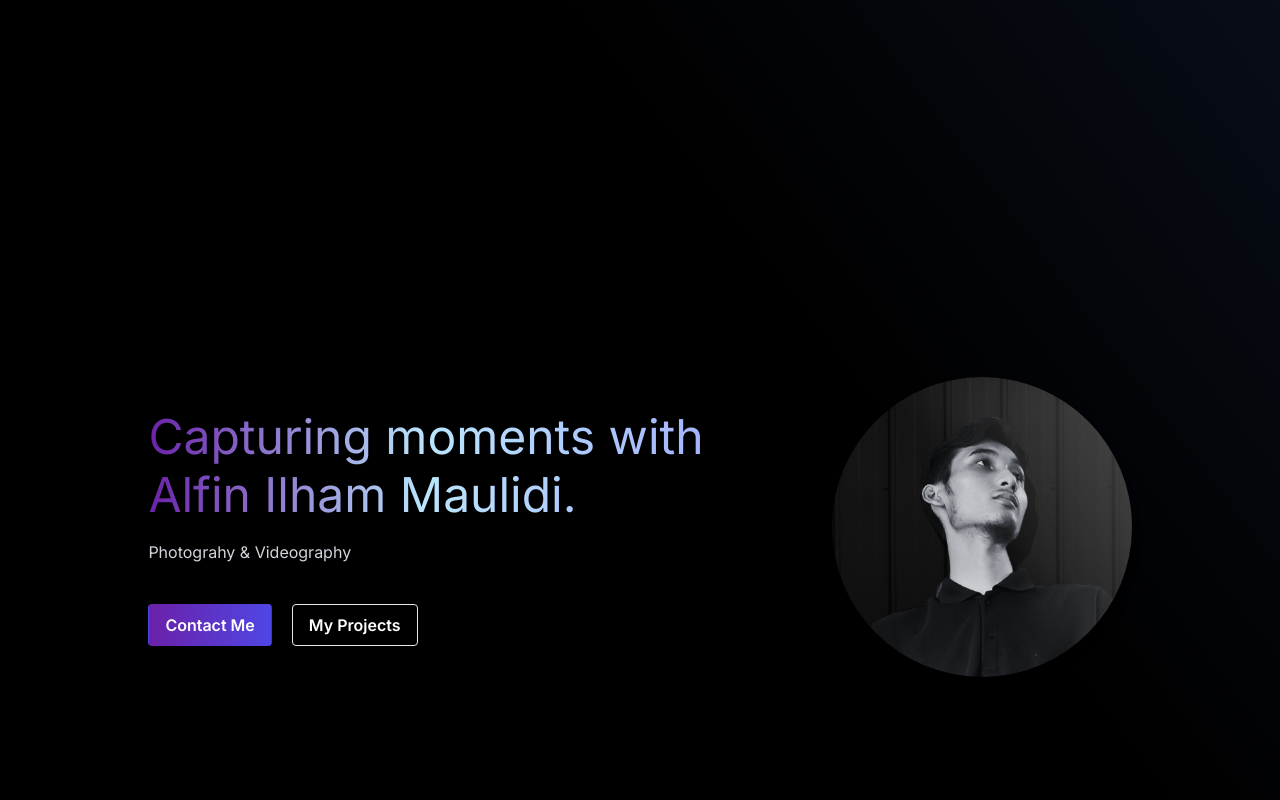
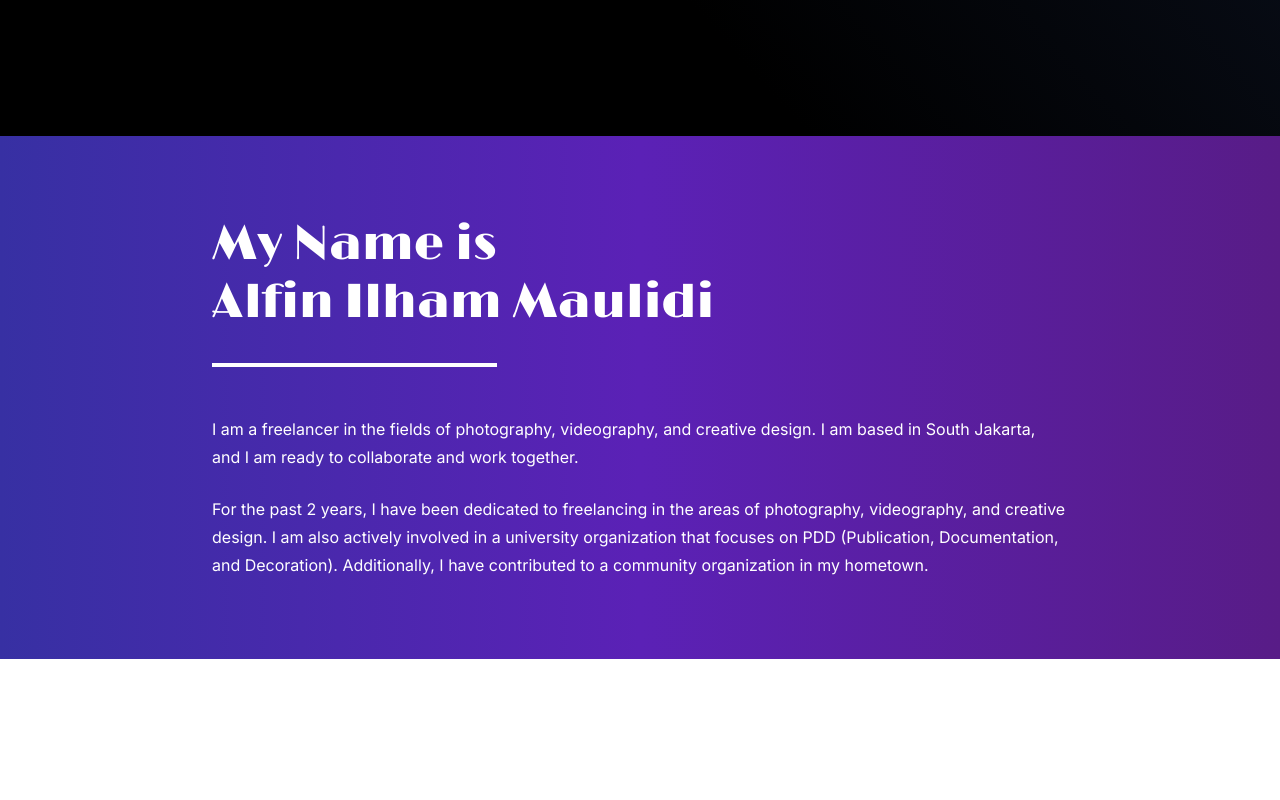
Before and after one commit to zidanhafiz/Alfin-Portfolio, a Next.js app: page / in a window 1280 px wide. Shown: the part 760-1560 px from the top of the page. After the commit the page ends 1419 px from the top, so only its background shows below. Built offline with nearby package versions, Linux system fonts and the light colour scheme.

Commit message:
Create About section

```diff
--- /dev/null
+++ b/app/About.tsx
@@ -0,0 +1,79 @@
+'use client';
+import { limelight } from '@/utils/fonts';
+import { motion } from 'framer-motion';
+import clsx from 'clsx';
+import { containerVariants } from '@/utils/variants';
+
+const itemsVariants = {
+  hidden: {
+    opacity: 0,
+    x: -30,
+  },
+  inView: {
+    opacity: 1,
+    x: 0,
+    transition: {
+      type: 'spring',
+      stiffness: 200,
+      duration: 0.7,
+    },
+  },
+};
+
+const lineVariants = {
+  hidden: {
+    scaleX: 0,
+  },
+  inView: {
+    scaleX: 1,
+    transition: {
+      duration: 1,
+    },
+  },
+};
+
+const About = () => {
+  return (
+    <div className='h-fit py-20 bg-gradient-to-l from-purple-900 via-violet-800 to-indigo-800 flex flex-col items-center justify-center'>
+      <motion.article
+        className='max-w-4xl px-5'
+        variants={containerVariants}
+        initial='hidden'
+        whileInView='inView'
+        viewport={{ once: true }}
+      >
+        <motion.h2
+          className={clsx(limelight.className, 'text-4xl md:text-5xl md:leading-[1.2em]')}
+          variants={itemsVariants}
+        >
+          My Name is <br />
+          Alfin Ilham Maulidi
+        </motion.h2>
+        <motion.div
+          className='bg-white w-1/3 h-1 mt-5 md:mt-8 mb-8 md:mb-12'
+          variants={lineVariants}
+        ></motion.div>
+        <motion.p
+          className='md:leading-7'
+          variants={itemsVariants}
+        >
+          I am a freelancer in the fields of photography, videography, and creative
+          design. I am based in South Jakarta, and I am ready to collaborate and work
+          together.
+        </motion.p>
+        <motion.p
+          className='mt-6 md:leading-7'
+          variants={itemsVariants}
+        >
+          For the past 2 years, I have been dedicated to freelancing in the areas of
+          photography, videography, and creative design. I am also actively involved in a
+          university organization that focuses on PDD (Publication, Documentation, and
+          Decoration). Additionally, I have contributed to a community organization in my
+          hometown.
+        </motion.p>
+      </motion.article>
+    </div>
+  );
+};
+
+export default About;
--- a/app/page.tsx
+++ b/app/page.tsx
@@ -1,5 +1,6 @@
 import Navbar from '@/components/Navbar';
 import Hero from './Hero';
+import About from './About';
 
 export default function Home() {
   return (
@@ -7,9 +8,9 @@ export default function Home() {
       <header className='w-full fixed top-0 py-4 md:py-10'>
         <Navbar />
       </header>
-      <main className='bg-gradient-to-tr from-black via-black to-slate-900 min-h-screen'>
+      <main className='bg-gradient-to-tr from-black via-black to-slate-900'>
         <Hero />
-        <Hero />
+        <About />
       </main>
     </>
   );
```
